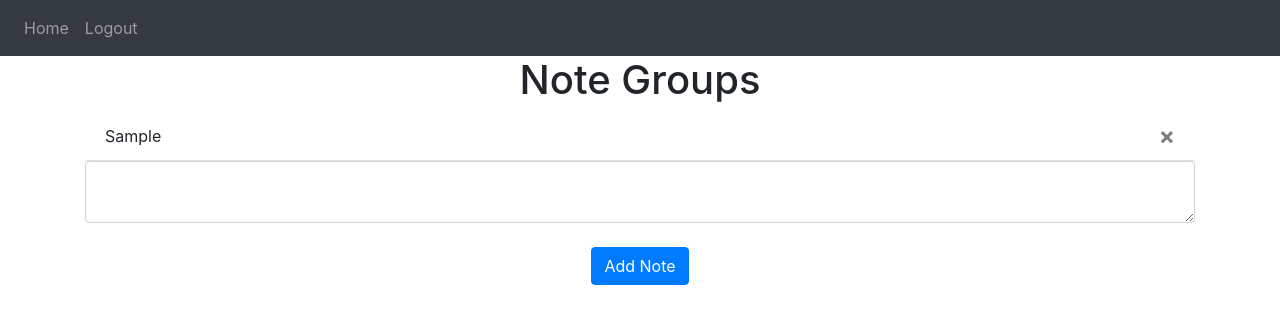
After one commit to enowars/enowars8-service-WhatsScam, a Flask app: page /creategroup/1 in a window 1280 px wide. The commit adds this page. Shown: the top 324 px of the page. Run offline with Flask 3, Linux system fonts and the light colour scheme; a user stored in the database is signed in; tables that the repository leaves empty hold one stand-in row (values such as "Sample post"); some libraries are stand-ins or nearby versions.

Commit message:
Changed it so Groups are accessable for authorized users only

```diff
--- /dev/null
+++ b/service/src/FlaskWebsite/website/templates/group_page.html
@@ -0,0 +1,23 @@
+{% extends "base.html" %} {% block title %}Home{% endblock %} {% block content
+    %}
+    <h1 align="center">Note Groups</h1>
+    <ul class="list-group list-group-flush" id="notes">
+      {% for note in notes %}
+      <li class="list-group-item">
+        {{ note.data }}
+        {% if note.owner_id == user.id %}
+        <button type="button" class="close" onClick="deleteNote({{ note.id }})">
+          <span aria-hidden="true">&times;</span>
+        </button>
+        {% endif %}
+      </li>
+      {% endfor %}
+    </ul>
+    <form method="POST">
+      <textarea name="note" id="note" class="form-control"></textarea>
+      <br />
+      <div align="center">
+        <button type="submit" class="btn btn-primary">Add Note</button>
+      </div>
+    </form>
+    {% endblock %}
--- a/service/src/FlaskWebsite/website/views.py
+++ b/service/src/FlaskWebsite/website/views.py
@@ -1,9 +1,10 @@
-from flask import Blueprint, render_template, request, flash, jsonify
+from flask import Blueprint, render_template, request, flash, jsonify, redirect, url_for
 from flask_login import login_required, current_user
 from .models import Note
 from .models import NoteGroup
 from . import db
 import json
+
 
 
 views = Blueprint('views', __name__)
@@ -42,12 +43,24 @@ def creategroup():
     print("here")
     # Retrieve all rows from the NoteGroup table
     note_groups = db.session.query(NoteGroup).all()
-    print(note_groups)
     # Prepare a list of dictionaries where each dictionary represents a row with column names as keys and values as values
     groups = [{column.name: getattr(note_group, column.name) for column in NoteGroup.columns} for note_group in note_groups]
-    print(groups)
     return render_template("groups.html", user=current_user, groups=groups)
 
+@views.route('/creategroup/<int:group_id>', methods=['GET', 'POST'])
+@login_required
+def group_page(group_id):
+    group_allusers = db.session.query(NoteGroup).filter_by(id=group_id).all()
+    if group_allusers:
+        if any(one_user.UserId == current_user.id for one_user in group_allusers):
+            # Retrieve all notes associated with the group
+            notes = db.session.query(Note).filter_by(owner_id=current_user.id).all()
+            return render_template("group_page.html", user=current_user, group=group_allusers, notes=notes)
+        else:
+            flash('You are not authorized to access this group.', category='error')
+    else:
+        flash('Group not found.', category='error')
+    return redirect(url_for('views.home'))
 
 @views.route('/delete-note', methods=['POST'])
 def delete_note():
```
Also changed, not shown: service/src/FlaskWebsite/website/templates/groups.html (+1 -6 lines).
